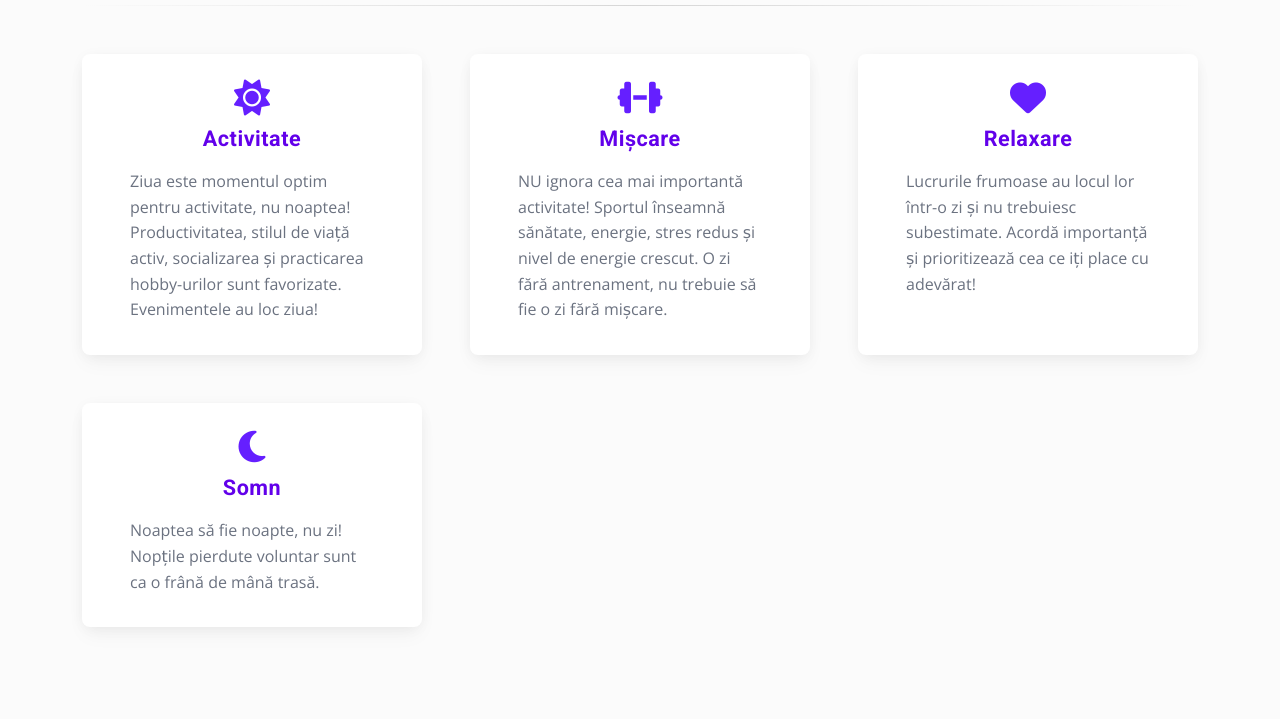
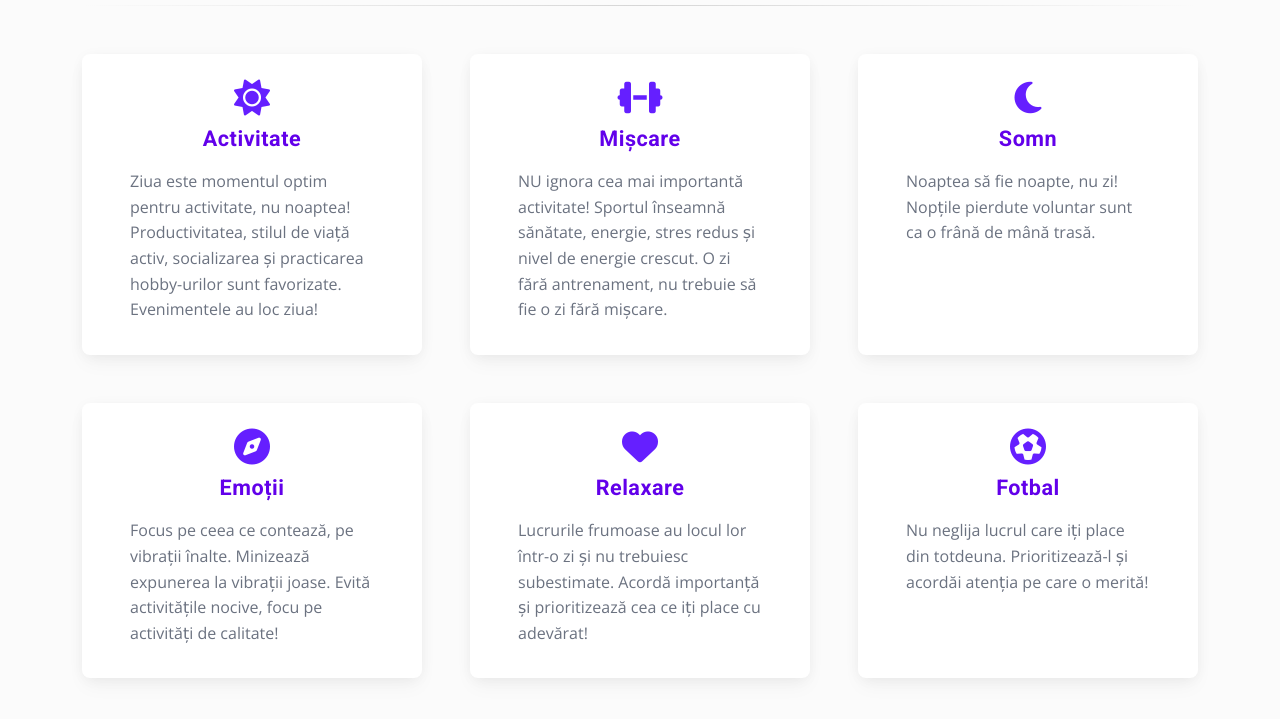
Before and after one commit to catalinbroinas/a-new-chapter, a website: page index.html in a window 1280 px wide. Shown: the part 461-1180 px from the top of the page. Drawn offline with nearby package versions, Linux system fonts and the light colour scheme.

Commit message:
content(LifeStyle): add new items

```diff
--- a/index.html
+++ b/index.html
@@ -97,6 +97,41 @@
             <div class="col">
               <div class="card card-life-style">
                 <div class="card-life-style__body">
+                  <i class="fa-solid fa-moon card-life-style__icon"></i>
+
+                  <h3 class="card-life-style__title">Somn</h3>
+
+                  <p class="card-life-style__text">
+                    Noaptea să fie noapte, nu zi! Nopțile pierdute voluntar sunt
+                    ca o frână de mână trasă.
+                  </p>
+                </div>
+              </div>
+            </div>
+            <!-- Column -->
+
+            <!-- Column -->
+            <div class="col">
+              <div class="card card-life-style">
+                <div class="card-life-style__body">
+                  <i class="fa-solid fa-compass card-life-style__icon"></i>
+
+                  <h3 class="card-life-style__title">Emoții</h3>
+
+                  <p class="card-life-style__text">
+                    Focus pe ceea ce contează, pe vibrații înalte. Minizează
+                    expunerea la vibrații joase. Evită activitățile nocive, focu
+                    pe activități de calitate!
+                  </p>
+                </div>
+              </div>
+            </div>
+            <!-- Column -->
+
+            <!-- Column -->
+            <div class="col">
+              <div class="card card-life-style">
+                <div class="card-life-style__body">
                   <i class="fa-solid fa-heart card-life-style__icon"></i>
 
                   <h3 class="card-life-style__title">Relaxare</h3>
@@ -115,13 +150,13 @@
             <div class="col">
               <div class="card card-life-style">
                 <div class="card-life-style__body">
-                  <i class="fa-solid fa-moon card-life-style__icon"></i>
+                  <i class="fa-solid fa-futbol card-life-style__icon"></i>
 
-                  <h3 class="card-life-style__title">Somn</h3>
+                  <h3 class="card-life-style__title">Fotbal</h3>
 
                   <p class="card-life-style__text">
-                    Noaptea să fie noapte, nu zi! Nopțile pierdute voluntar sunt
-                    ca o frână de mână trasă.
+                    Nu neglija lucrul care iți place din totdeuna.
+                    Prioritizează-l și acordăi atenția pe care o merită!
                   </p>
                 </div>
               </div>
```
